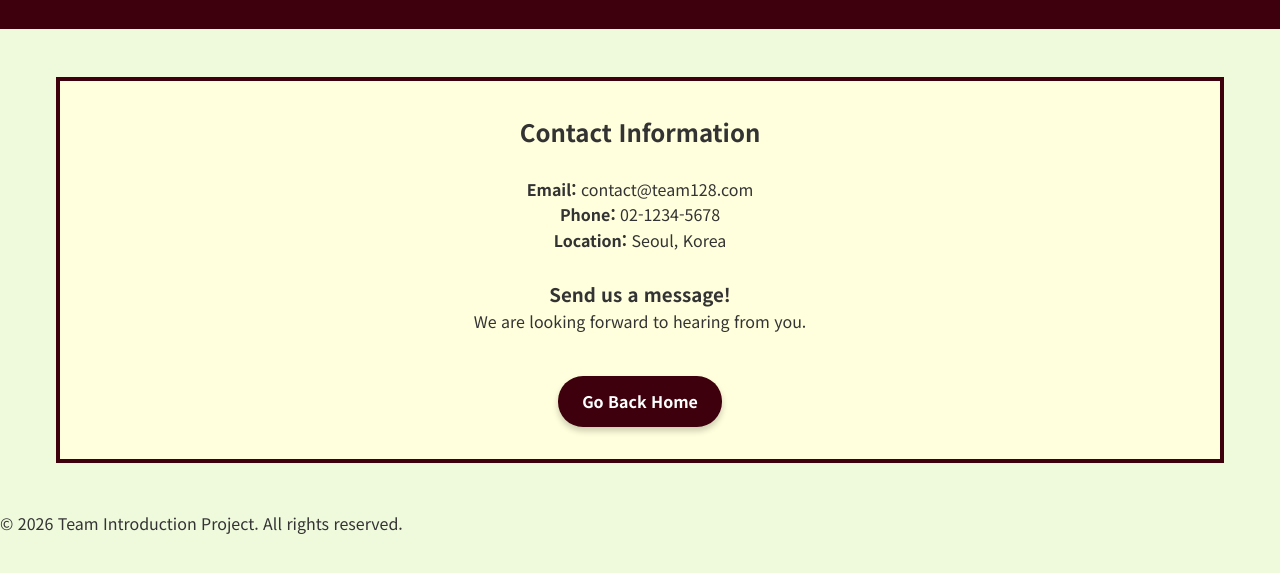
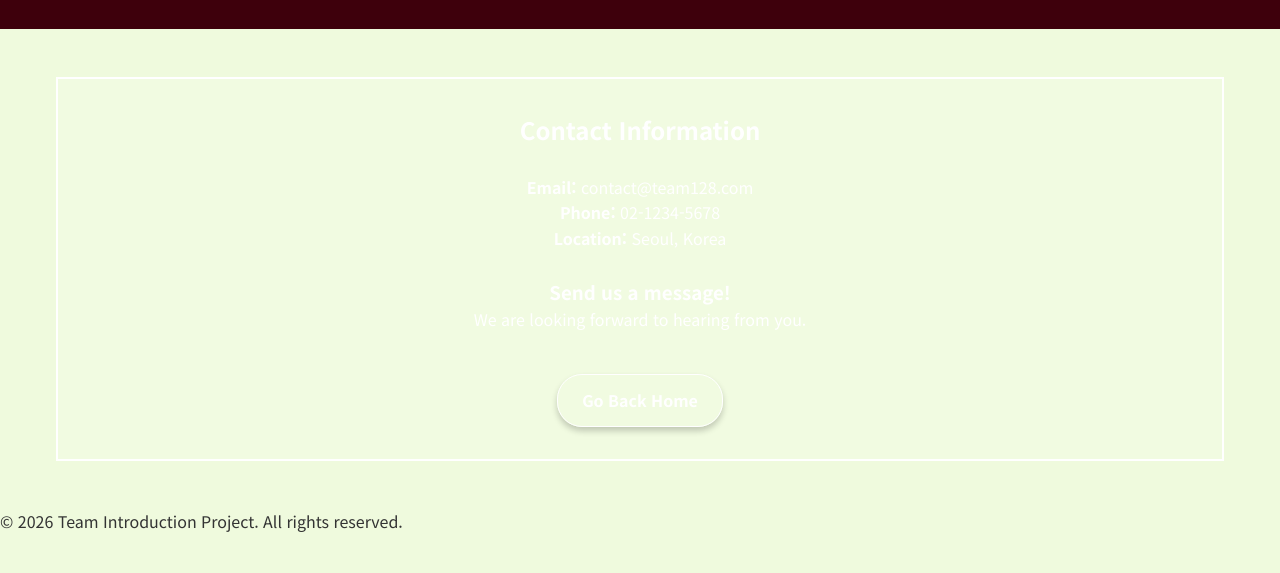
Before and after one commit to deepna-jpg/team-introduce_0128, a plain HTML site: page contact.html in a window 1280 px wide. Shown: the part 133-706 px from the top of the page. Drawn offline with Linux system fonts and the light colour scheme.

Commit message:
contactn상세페이지의 글자와 선의 색을화이트로 수정했습니다.

```diff
--- a/contact.html
+++ b/contact.html
@@ -23,19 +23,20 @@
 
     <main>
         <div class="card"
-            style="margin: 0 auto; cursor: default; height: auto; padding: 2rem; background-color: #ffffdd; border: 4px solid #3e000c;">
+            style="margin: 0 auto; cursor: default; height: auto; padding: 2rem; background-color: rgba(255, 255, 255, 0.1); border: 2px solid #ffffff; color: #ffffff;">
             <div style="text-align: center;">
-                <h2>Contact Information</h2>
+                <h2 style="color: #ffffff;">Contact Information</h2>
                 <br>
                 <p><strong>Email:</strong> contact@team128.com</p>
                 <p><strong>Phone:</strong> 02-1234-5678</p>
                 <p><strong>Location:</strong> Seoul, Korea</p>
                 <br>
-                <h3>Send us a message!</h3>
+                <h3 style="color: #ffffff;">Send us a message!</h3>
                 <p>We are looking forward to hearing from you.</p>
                 <br>
                 <!-- Reuse the button style but modify slightly for "Go Back" look -->
-                <a href="index.html" class="contact-btn" style="background-color: #3e000c; color: #fff;">Go Back
+                <a href="index.html" class="contact-btn"
+                    style="background-color: transparent; border: 1px solid #ffffff; color: #ffffff;">Go Back
                     Home</a>
             </div>
         </div>
```
